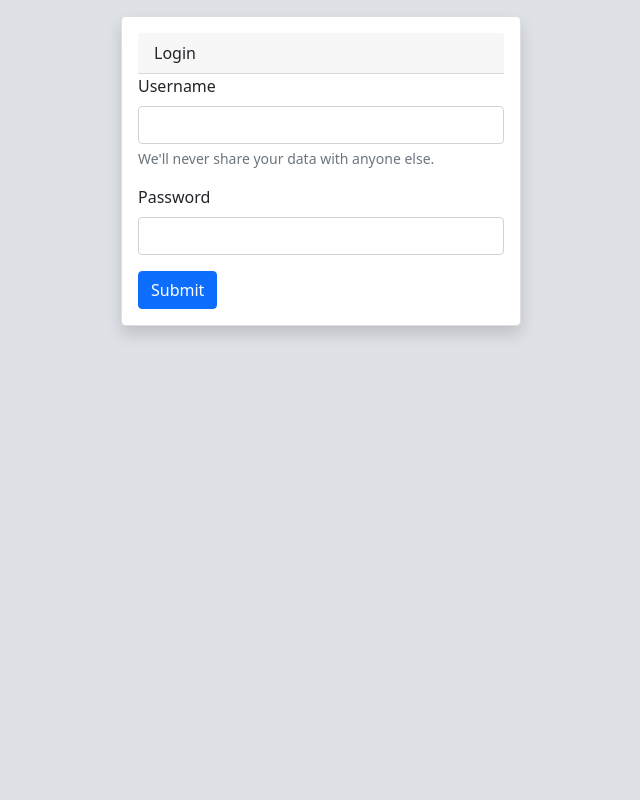
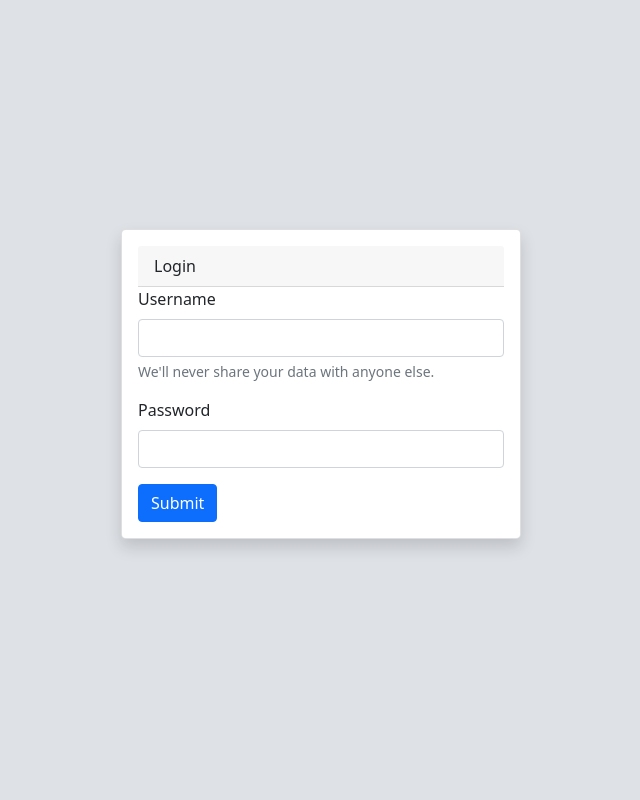
Before and after one commit to ashwinam/garbage-codes-season-01, a Django app: page /accounts/login/ in a window 1280 px wide. Shown: the whole page, without its empty margins (319-959 px from the left). Run offline with Django 4.2, Linux system fonts and the light colour scheme.

Commit message:
todo login form center

```diff
--- a/DjangoToDo/todo/forms.py
+++ b/DjangoToDo/todo/forms.py
@@ -37,8 +37,8 @@ class ToDoForm(forms.ModelForm):
         print(self.todo_id)
         if self.todo_id:
             if ToDoTbl.objects.filter(todo_name=data).exclude(todo_id=self.todo_id).exists():
-                raise ValidationError('%(value)s -- todo is already exists, please change the name', params={'value': data})
+                raise ValidationError('%(value)s is already exists, please change the name', params={'value': data})
         else:
             if ToDoTbl.objects.filter(todo_name=data).exists():
-                raise ValidationError('%(value)s -- todo is already exists, please change the name', params={'value': data})
+                raise ValidationError('%(value)s is already exists, please change the name', params={'value': data})
         return data
--- a/DjangoToDo/users/templates/registration/login.html
+++ b/DjangoToDo/users/templates/registration/login.html
@@ -14,8 +14,8 @@
 {% endblock style %}
 
 {% block content %}
-<div class="container d-flex align-item-center justify-content-center">
-  <div class="align-item-center">
+<div class="container d-flex align-items-center justify-content-center" style="height: 100vh;">
+  <div class="">
 <div class="card shadow p-3 mb-5 mt-3 bg-body rounded-3 custom_width ">
     <div class="card-header">
         Login
```
